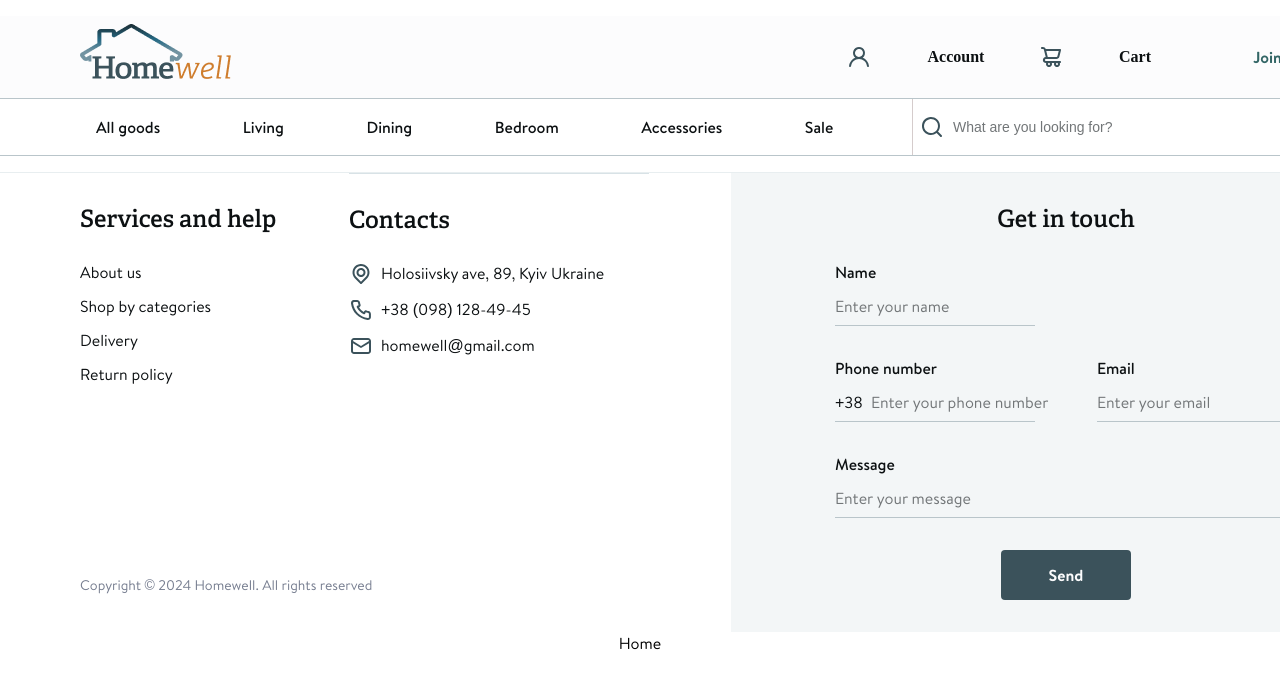
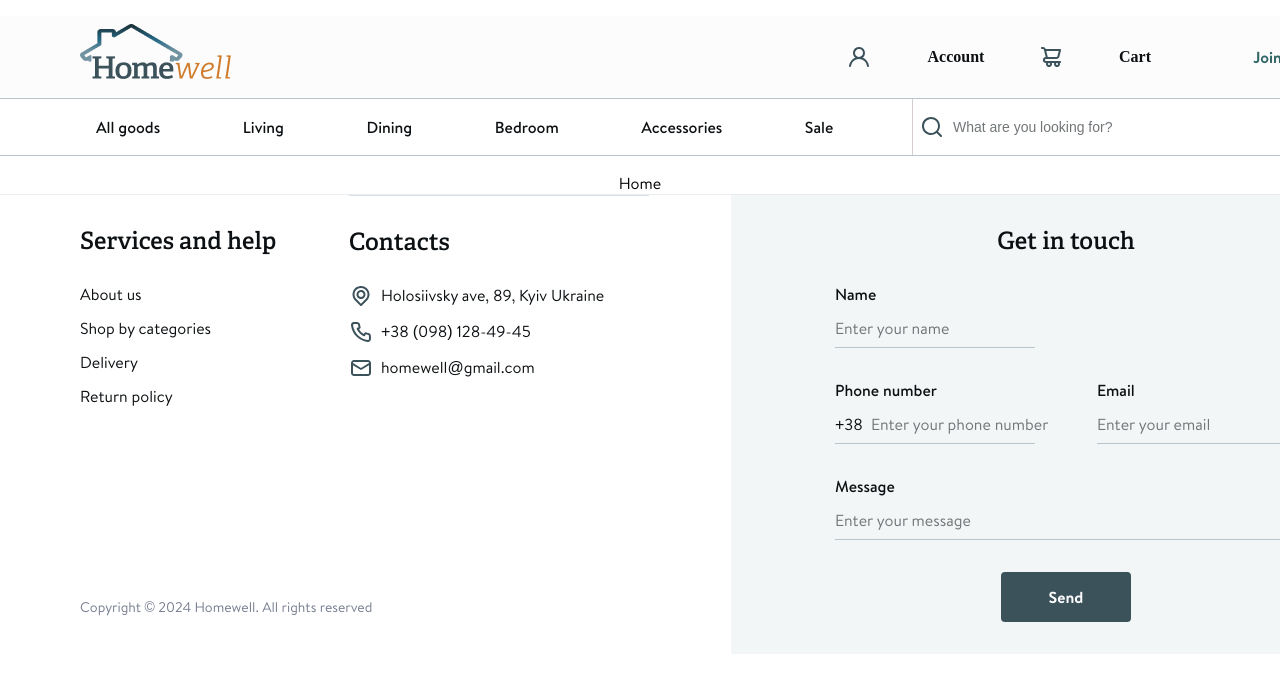
Before and after one commit to Vlad1slov/Frontend-Team-challenge, a React (Create React App) app: page / in a window 1280 px wide. Shown: the top 688 px of the page. Built offline with nearby package versions, Linux system fonts and the light colour scheme.

Commit message:
connection NotFound page

```diff
--- a/src/App.js
+++ b/src/App.js
@@ -10,8 +10,8 @@ function App() {
     <div className="App">
       <Router>
         <Header />
+        <AppRouter />
         <Footer />
-                <AppRouter />
       </Router>
     </div>
   );
--- a/src/router/routes.js
+++ b/src/router/routes.js
@@ -4,6 +4,7 @@ import Bedroom from "pages/Bedroom";
 import Dining from "pages/Dining";
 import Home from "pages/Home";
 import Living from "pages/Living";
+import NotFound from "pages/NotFound/NotFound";
 import Sale from "pages/Sale";
 
 export const routes = [
@@ -13,5 +14,6 @@ export const routes = [
   { path: "/dining", element: <Dining />, exact: true },
   { path: "/living", element: <Living />, exact: true },
   { path: "/sale", element: <Sale />, exact: true },
-    { path: "*", element: <Home />, exact: true },
+  { path: "/", element: <Home />, exact: true },
+  { path: "*", element: <NotFound />, exact: true },
 ];
```
Also changed, not shown: src/components/Header/Header.jsx (+2 -5 lines). Lines whose indentation alone changed are shown as unchanged.
